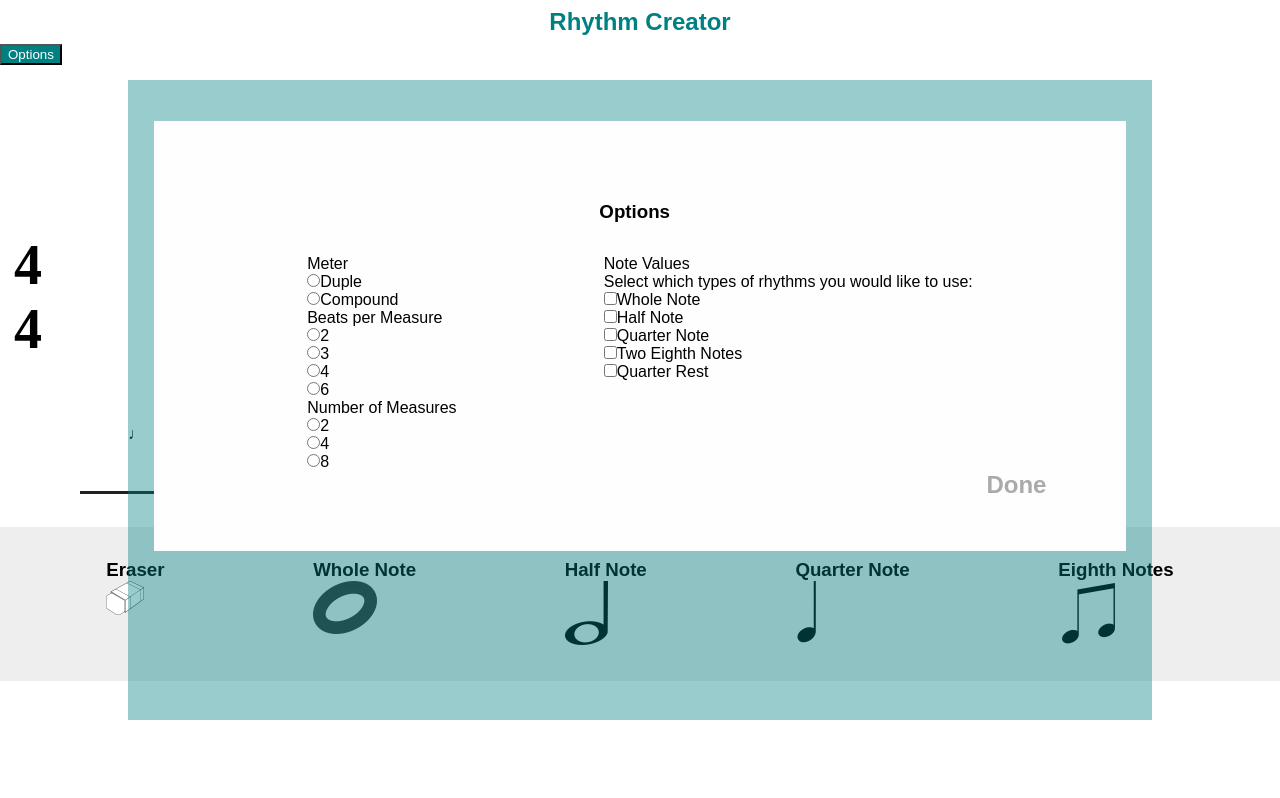
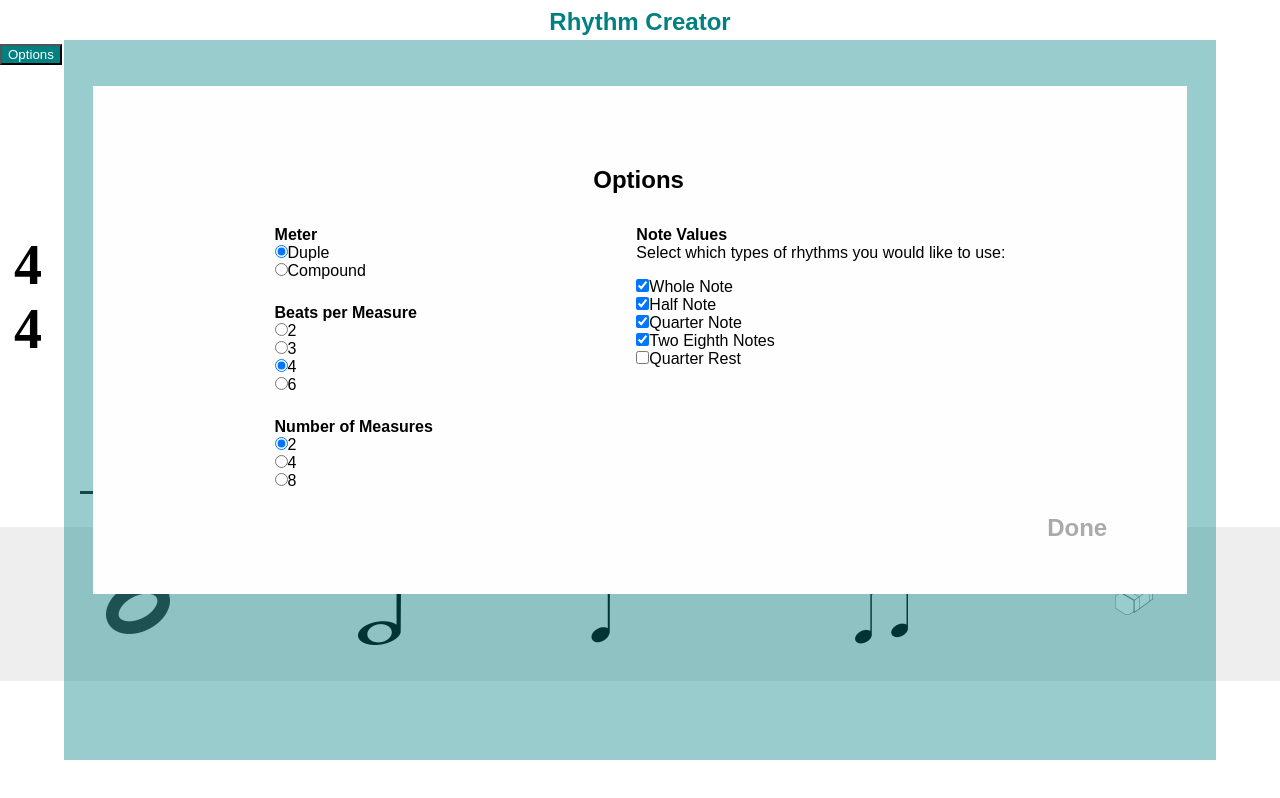
Before and after one commit to JulieStuneck/classroom-rhythm, a plain HTML site: page index.html in a window 1280 px wide. Both pictures are taken after a click on the button "Options". Drawn offline with Linux system fonts and the light colour scheme.

Commit message:
more styling on options modal

```diff
--- a/index.html
+++ b/index.html
@@ -18,45 +18,46 @@
 			<button class="options-btn" id="options-btn">Options</button>
 			<div class="options-modal" id="options-modal">
 				<div class="options-modal-content">
-					<h3>Options</h3>
+					<h2>Options</h2>
 					<div class="modal-content-columns">
 						<div class="column-one">
-							<label>Meter</label>
-							<div>
-								<input type="radio" name="meter" value="duple">Duple<br>
+							<div class="options-group">
+								<h4 class="label">Meter</h4>
+								<input type="radio" name="meter" value="duple" checked>Duple<br>
 								<input type="radio" name="meter" value ="compound">Compound<br>
 							</div>
 
-							<label>Beats per Measure</label>
-							<div>
+							<div class="options-group">
+								<h4>Beats per Measure</h4>
 								<input type="radio" name="num-beats" value="2">2<br>
 								<input type="radio" name="num-beats" value="3">3<br>
-								<input type="radio" name="num-beats" value="4">4<br>
+								<input type="radio" name="num-beats" value="4" checked>4<br>
 								<input type="radio" name="num-beats" value="6">6<br>
 							</div>
 
-							<label>Number of Measures</label>
-							<div>
-								<input type="radio" name="num-meas" value="2">2<br>
+							<div class="options-group">
+								<h4>Number of Measures</h4>
+								<input type="radio" name="num-meas" value="2" checked>2<br>
 								<input type="radio" name="num-meas" value="4">4<br>
 								<input type="radio" name="num-meas" value="8">8<br>
 							</div>
 						</div> <!-- end column-one -->
 
 						<div class="column-two">
-							<label>Note Values</label>
-							<p>Select which types of rhythms you would like to use:</p>
 							<div>
-								<input type="checkbox" name="note-value" value="whole">Whole Note<br>
-								<input type="checkbox" name="note-value" value="half">Half Note<br>
-								<input type="checkbox" name="note-value" value="quater">Quarter Note<br>
-								<input type="checkbox" name="note-value" value="two-eighths">Two Eighth Notes<br>
+								<h4>Note Values</h4>
+								<p>Select which types of rhythms you would like to use:</p>
+								<input type="checkbox" name="note-value" value="whole" checked>Whole Note<br>
+								<input type="checkbox" name="note-value" value="half" checked>Half Note<br>
+								<input type="checkbox" name="note-value" value="quater" checked>Quarter Note<br>
+								<input type="checkbox" name="note-value" value="two-eighths" checked>Two Eighth Notes<br>
 								<input type="checkbox" name="note-value" value="quater-rest">Quarter Rest<br>
 							</div>
-						</div>
 						</div> <!-- end column-two -->
+					</div> <!-- end modal-content-columns -->
 
 					<div class="options-modal-close" id="options-close">Done</div>
+
 				</div> <!-- end options-modal-content -->
 			</div> <!-- end options-modal -->
 		</section> <!-- end options -->
@@ -87,10 +88,6 @@
 
 		<section class="choice-container">
 			<div>
-				<h3>Eraser</h3>
-				<img src="./Images/eraser-tiny.png" alt="eraser."  class="choice" id="eraser">
-			</div>
-			<div>
 				<h3>Whole Note</h3>
 				<figure> <!-- May not need to be in figure -->
 					<img src="./Images/whole5.png" alt="whole note." class="choice">
@@ -111,6 +108,10 @@
 				<h3>Eighth Notes</h3>
 				<img src="./Images/two-eighths5.png" alt="two eigth-notes." draggable="true" class="choice">
 			</div>
+			<div>
+				<h3>Eraser</h3>
+				<img src="./Images/eraser-tiny.png" alt="eraser."  class="choice" id="eraser">
+			</div>
 		</section> <!-- end note-choices -->
 
 	</div> <!-- end container -->
--- a/style.css
+++ b/style.css
@@ -53,6 +53,10 @@ button {
 	color: teal;
 }
 
+h4 {
+
+}
+
 .measure {
 	display: flex;
 	margin-left: 4rem;
@@ -74,14 +78,13 @@ button {
 	display: none;
   	position: fixed;
   	z-index: 1;
-  	left: 10%;
-  	top: 10%;
- 	width: 80%;
-  	height: 80%;
-  	overflow: auto;
+  	left: 5%;
+  	top: 5%;
+ 	width: 90%;
+  	height: 90%;
+/*  	overflow: auto;*/
   	font-family: sans-serif;
 }
-
 
 .options-modal-close {
 	color: #aaa;
@@ -105,9 +108,13 @@ button {
   width: 95%;
 }
 
-.options-modal-content h3 {
+.options-modal-content h2 {
 	margin-left: 45%;
 	margin-bottom: 2rem;
+}
+
+.options-modal-content p {
+	margin-bottom: 1rem;
 }
 
 .modal-content-columns {
@@ -115,6 +122,11 @@ button {
 	justify-content: space-around;
 }
 
+.options-group {
+	margin-bottom: 1.5em;
+}
+
+
 .work-area {
 	max-width: 1024px;
 }
```
